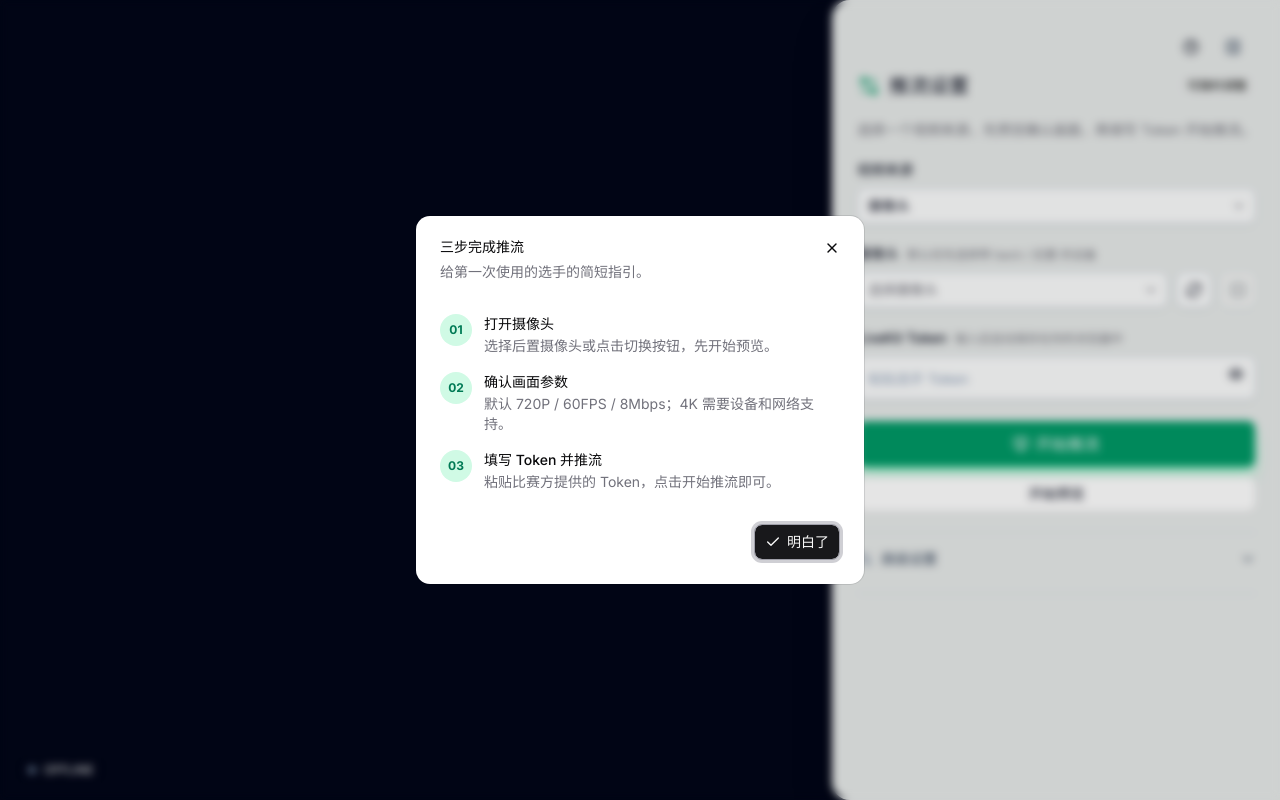
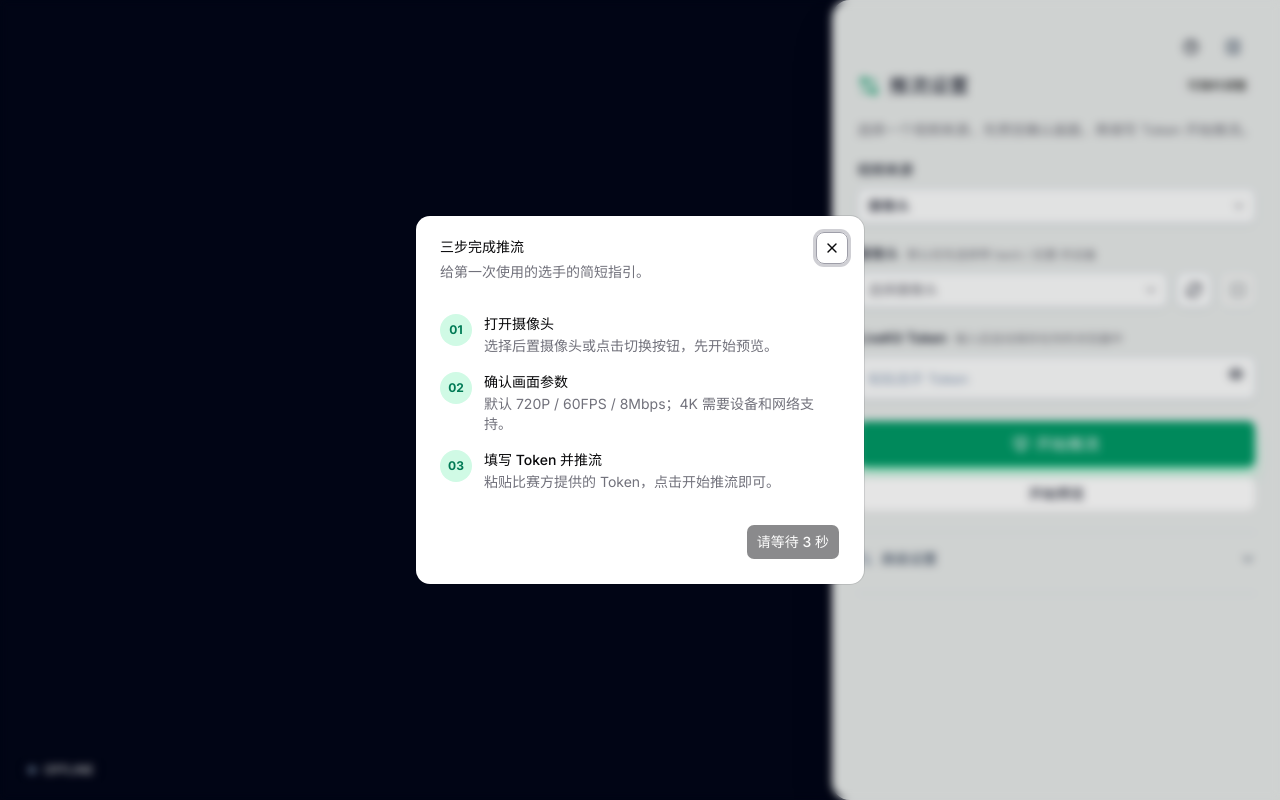
Before and after one commit to Pimeng/livekit-web, a Next.js app: page / in a window 1280 px wide. Built offline with nearby package versions, Linux system fonts and the light colour scheme.

Commit message:
fix: 纠正推流提示，改为强制等待8s

```diff
--- a/app/page.tsx
+++ b/app/page.tsx
@@ -142,6 +142,9 @@ export default function Home() {
       typeof window === "undefined" ||
       window.localStorage.getItem(GUIDE_KEY) !== "true",
   );
+  const [guideSecondsRemaining, setGuideSecondsRemaining] = useState(8);
+  const [isGuideAcknowledgementReady, setIsGuideAcknowledgementReady] =
+    useState(false);
   const [error, setError] = useState("");
   const [logs, setLogs] = useState<string[]>([
     "等待操作。浏览器摄像头权限尚未请求",
@@ -160,6 +163,24 @@ export default function Home() {
     if (token.trim()) window.localStorage.setItem(TOKEN_KEY, token.trim());
     else window.localStorage.removeItem(TOKEN_KEY);
   }, [token]);
+
+  useEffect(() => {
+    if (!guideOpen || isGuideAcknowledgementReady) return;
+
+    const countdown = window.setInterval(() => {
+      setGuideSecondsRemaining((seconds) => Math.max(0, seconds - 1));
+    }, 1000);
+    const unlockGuide = window.setTimeout(() => {
+      window.clearInterval(countdown);
+      setGuideSecondsRemaining(0);
+      setIsGuideAcknowledgementReady(true);
+    }, 8000);
+
+    return () => {
+      window.clearInterval(countdown);
+      window.clearTimeout(unlockGuide);
+    };
+  }, [guideOpen, isGuideAcknowledgementReady]);
 
   useEffect(() => {
     if (error) toast.error(error);
@@ -864,7 +885,13 @@ export default function Home() {
           </DialogFooter>
         </DialogContent>
       </Dialog>
-      <Dialog open={guideOpen} onOpenChange={setGuideOpen}>
+      <Dialog
+        open={guideOpen}
+        onOpenChange={(open) => {
+          if (!open && !isGuideAcknowledgementReady) return;
+          setGuideOpen(open);
+        }}
+      >
         <DialogContent>
           <DialogHeader>
             <DialogTitle>三步完成推流</DialogTitle>
@@ -905,13 +932,20 @@ export default function Home() {
           </div>
           <DialogFooter>
             <Button
+              disabled={!isGuideAcknowledgementReady}
               onClick={() => {
                 setGuideOpen(false);
                 void startPreview();
               }}
             >
-              <Check />
-              明白了
+              {isGuideAcknowledgementReady ? (
+                <>
+                  <Check />
+                  明白了
+                </>
+              ) : (
+                `请等待 ${guideSecondsRemaining} 秒`
+              )}
             </Button>
           </DialogFooter>
         </DialogContent>
```
